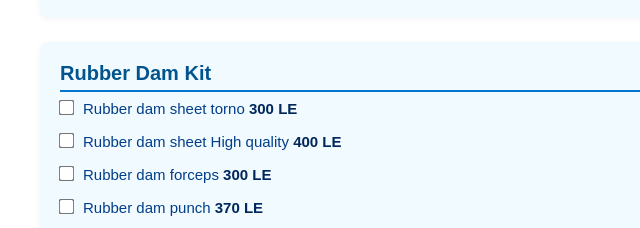
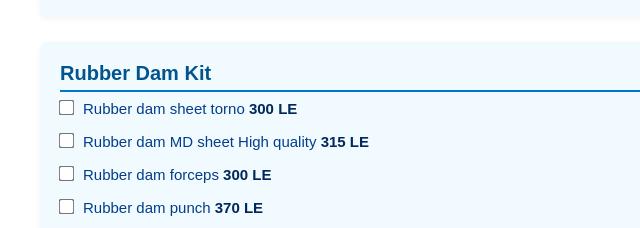
Before and after one commit to adelrashwan1/Molar-teeth, a plain HTML site: page index.html in a window 1280 px wide. Shown: the part 5184-5412 px from the top of the page, 0-640 px from the left. Drawn offline with Linux system fonts and the light colour scheme.

Commit message:
Add files via upload

```diff
--- a/index.html
+++ b/index.html
@@ -202,7 +202,7 @@
 <div class="category">
   <h2>Rubber Dam Kit</h2>
   <div class="item"><label><input type="checkbox" value="Rubber dam sheet torno - 300 LE">Rubber dam sheet torno <b>300 LE</b></label></div>
-  <div class="item"><label><input type="checkbox" value="Rubber dam sheet MD High quality - 400 LE">Rubber dam sheet High quality <b>400 LE</b></label></div>
+  <div class="item"><label><input type="checkbox" value="Rubber dam sheet MD High quality - 315 LE">Rubber dam MD sheet High quality <b>315 LE</b></label></div>
   <div class="item"><label><input type="checkbox" value="Rubber dam forceps - 300 LE">Rubber dam forceps <b>300 LE</b></label></div>
   <div class="item"><label><input type="checkbox" value="Rubber dam punch - 370 LE">Rubber dam punch <b>370 LE</b></label></div>
   <div class="item"><label><input type="checkbox" value="Rubber dam frame  - 40 LE">Rubber dam frame  <b>40 LE</b></label></div>
@@ -310,7 +310,7 @@
   <div class="item"><label><input type="checkbox" value="Rubber dam sheet torno - 300 LE">Rubber dam sheet torno <b>300 LE</b></label></div>
   <div class="item"><label><input type="checkbox" value="Rubber dam sheet MD High quality - 315 LE">Rubber dam sheet MD High quality <b>315 LE</b></label></div>
   <div class="item"><label><input type="checkbox" value="Rubber dam forceps - 300 LE">Rubber dam forceps <b>300 LE</b></label></div>
-  <div class="item"><label><input type="checkbox" value="Rubber dam punch - 400 LE">Rubber dam punch <b>400 LE</b></label></div>
+  <div class="item"><label><input type="checkbox" value="Rubber dam punch - 370 LE">Rubber dam punch <b>370 LE</b></label></div>
   <div class="item"><label><input type="checkbox" value="Rubber dam frame  - 40 LE">Rubber dam frame  <b>40 LE</b></label></div>
   <div class="item"><label><input type="checkbox" value="Clamp 202 - 30 LE">Clamp 202 <b>30 LE</b></label></div>
   <div class="item"><label><input type="checkbox" value="Clamp 206 - 30 LE">Clamp 206 <b>30 LE</b></label></div>
```
